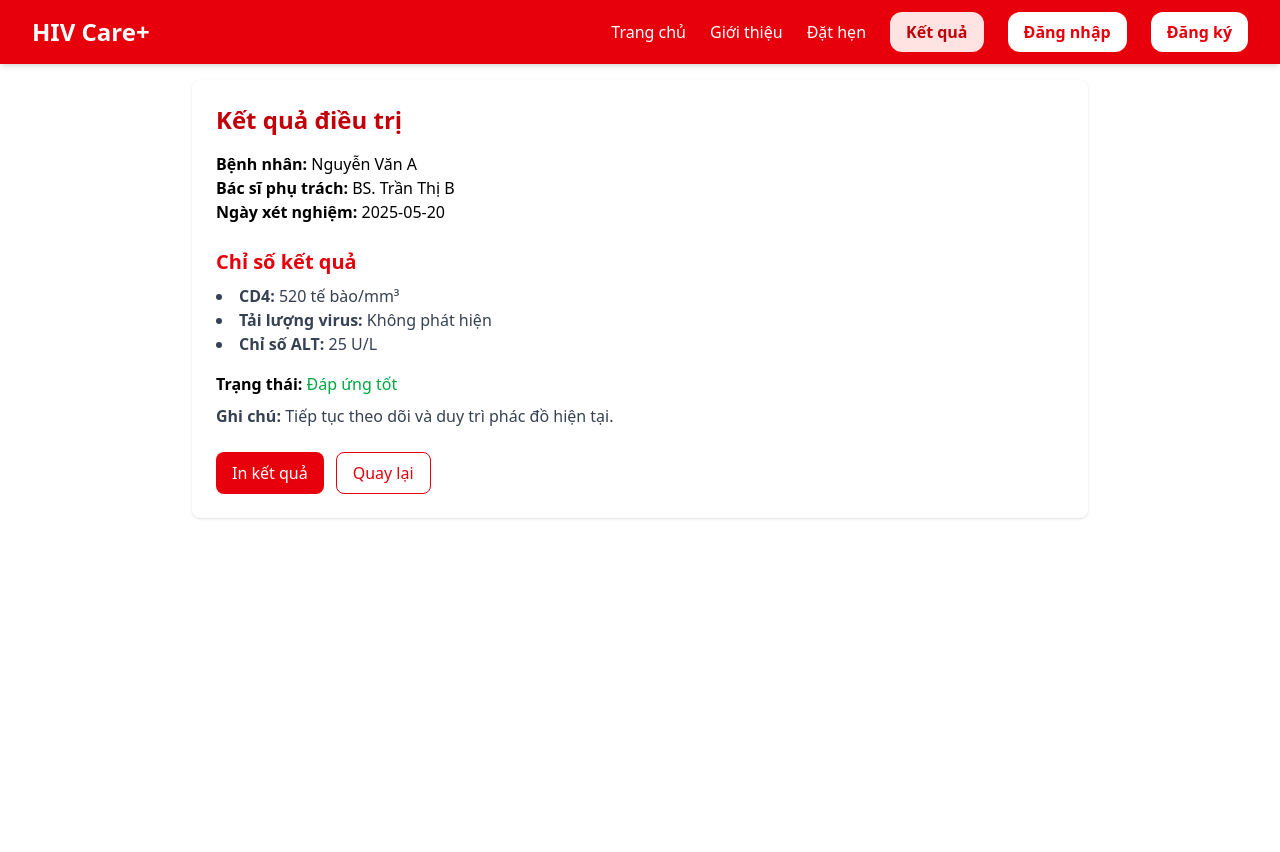
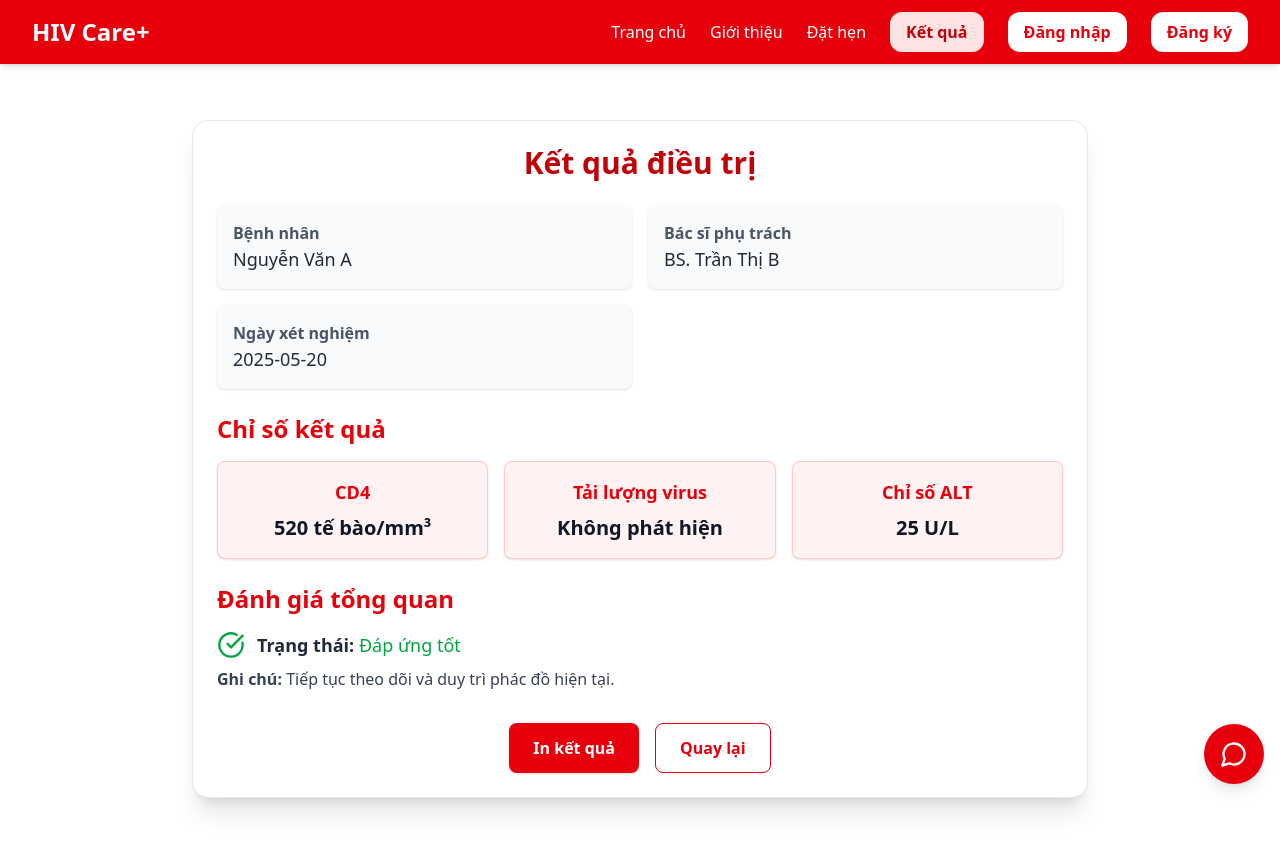
Before and after one commit to YenNhi206/swpHIVproject, a React (Vite) app: page /treatment-results in a window 1280 px wide. Before the commit the page ends 800 px from the top, so only its background shows below. Built offline with nearby package versions, Linux system fonts and the light colour scheme.

Commit message:
sua lai support

```diff
--- a/src/App.jsx
+++ b/src/App.jsx
@@ -1,5 +1,3 @@
-
-// File: src/App.jsx
 import React from "react";
 import { BrowserRouter as Router, Routes, Route } from "react-router-dom";
 
@@ -13,14 +11,12 @@ import NotFoundPage from "./pages/NotFoundPage";
 import LoginPage from "./features/auth/LoginPage";
 import SignupPage from "./features/auth/SignupPage";
 
-
 import AdminDashboard from "./features/dashboard/AdminDashboard";
 import DoctorDashboard from "./features/dashboard/DoctorDashboard";
 import PatientDashboard from "./features/dashboard/PatientDashboard";
 
 import Support from "./features/patientdashboard/Support";
 import Reminder from "./features/patientdashboard/Reminder";
-
 
 import TreatmentDetail from "./features/treatments/TreatmentDetail";
 import TreatmentList from "./features/treatments/TreatmentList";
@@ -33,67 +29,54 @@ import PatientProfile from "./features/users/PatientProfile";
 import AnonymousAppointmentForm from "./features/appointment/AnonymousAppointmentForm";
 import PaymentPage from "./features/payment/PaymentPage";
 
-
-
-import OnlineConsultation from "./features/consultation/OnlineConsultation";
-
+// 👉 Thêm ChatWidget ở đây:
+import ChatWidget from "./components/ChatWidget";
 
 export default function App() {
   return (
     <Router>
       <Routes>
-
         {/* Các route sử dụng MainLayout */}
-
-            <Route path="/consultation"
-          element={
-            <MainLayout>
-              <OnlineConsultation />
-            </MainLayout>
-          }
-        />
-
-        <Route path="/users"
+        <Route
+          path="/users"
           element={
             <MainLayout>
               <PatientProfile />
             </MainLayout>
           }
         />
-
-        <Route path="/treatment-results"
+        <Route
+          path="/treatment-results"
           element={
             <MainLayout>
               <ResultPage />
             </MainLayout>
           }
         />
-
-        <Route path="/treatment"
+        <Route
+          path="/treatment"
           element={
             <MainLayout>
               <TreatmentList />
             </MainLayout>
           }
         />
-
-        <Route path="/treatment/:id"
+        <Route
+          path="/treatment/:id"
           element={
             <MainLayout>
               <TreatmentDetail />
             </MainLayout>
           }
         />
-
-
-        <Route path="/patient"
+        <Route
+          path="/patient"
           element={
             <MainLayout>
               <PatientDashboard />
             </MainLayout>
           }
         />
-
         <Route
           path="/support"
           element={
@@ -102,7 +85,6 @@ export default function App() {
             </MainLayout>
           }
         />
-
         <Route
           path="/reminder"
           element={
@@ -111,20 +93,21 @@ export default function App() {
             </MainLayout>
           }
         />
-
-        <Route path="/admin"
+        <Route
+          path="/admin"
           element={
             <MainLayout>
               <AdminDashboard />
             </MainLayout>
           }
         />
-        <Route path="/doctor"
-        element={
-          <MainLayout>
-            <DoctorDashboard />
-          </MainLayout>
-        }
+        <Route
+          path="/doctor"
+          element={
+            <MainLayout>
+              <DoctorDashboard />
+            </MainLayout>
+          }
         />
         <Route
           path="/"
@@ -143,11 +126,10 @@ export default function App() {
           }
         />
 
-
-
         {/* Các route sử dụng AuthLayout */}
         <Route
-          path="/login" element={
+          path="/login"
+          element={
             <AuthLayout>
               <LoginPage />
             </AuthLayout>
@@ -161,7 +143,6 @@ export default function App() {
             </AuthLayout>
           }
         />
-
         <Route
           path="/appointments"
           element={
@@ -213,6 +194,9 @@ export default function App() {
           }
         />
       </Routes>
+
+      {/* 👉 ChatWidget nằm ngoài Routes để luôn hiển thị */}
+      <ChatWidget />
     </Router>
   );
 }
--- /dev/null
+++ b/src/components/ChatWidget.jsx
@@ -0,0 +1,113 @@
+// src/components/ChatWidget.jsx
+import React, { useState, useRef, useEffect } from "react";
+import { MessageCircle, X } from "lucide-react";
+
+export default function ChatWidget() {
+  const [open, setOpen] = useState(false);
+  const [messages, setMessages] = useState([
+    { from: "doctor", text: "Chào bạn, tôi có thể giúp gì?" },
+  ]);
+  const [input, setInput] = useState("");
+  const chatRef = useRef(null);
+
+  const handleSend = () => {
+    if (!input.trim()) return;
+
+    const newMessages = [...messages, { from: "patient", text: input }];
+    setMessages(newMessages);
+    setInput("");
+
+    setTimeout(() => {
+      setMessages((prev) => [
+        ...prev,
+        {
+          from: "doctor",
+          text: "Cảm ơn bạn, tôi sẽ kiểm tra và tư vấn ngay.",
+        },
+      ]);
+    }, 1000);
+  };
+
+  const handleKeyDown = (e) => {
+    if (e.key === "Enter" && !e.shiftKey) {
+      e.preventDefault();
+      handleSend();
+    }
+  };
+
+  useEffect(() => {
+    if (chatRef.current) {
+      chatRef.current.scrollTop = chatRef.current.scrollHeight;
+    }
+  }, [messages]);
+
+  return (
+    <div className="fixed bottom-4 right-4 z-50">
+      {/* Nút mở chat */}
+      {!open && (
+        <button
+          onClick={() => setOpen(true)}
+          className="bg-red-600 text-white p-4 rounded-full shadow-lg hover:bg-red-700 transition-all"
+        >
+          <MessageCircle size={28} />
+        </button>
+      )}
+
+      {/* Khung chat */}
+      {open && (
+        <div className="w-80 h-96 bg-white rounded-xl shadow-2xl flex flex-col overflow-hidden border border-gray-300">
+          {/* Header */}
+          <div className="flex items-center justify-between bg-red-600 text-white p-3">
+            <span className="font-semibold">Tư vấn trực tuyến</span>
+            <button onClick={() => setOpen(false)}>
+              <X size={20} />
+            </button>
+          </div>
+
+          {/* Nội dung chat */}
+          <div
+            ref={chatRef}
+            className="flex-1 p-3 overflow-y-auto bg-gradient-to-b from-white to-gray-50"
+          >
+            {messages.map((msg, idx) => (
+              <div
+                key={idx}
+                className={`mb-3 flex ${
+                  msg.from === "patient" ? "justify-end" : "justify-start"
+                }`}
+              >
+                <div
+                  className={`max-w-[70%] px-3 py-2 rounded-2xl shadow ${
+                    msg.from === "patient"
+                      ? "bg-red-600 text-white"
+                      : "bg-gray-200 text-gray-800"
+                  }`}
+                >
+                  {msg.text}
+                </div>
+              </div>
+            ))}
+          </div>
+
+          {/* Input */}
+          <div className="p-3 border-t border-gray-200 flex gap-2">
+            <textarea
+              rows={1}
+              value={input}
+              onChange={(e) => setInput(e.target.value)}
+              onKeyDown={handleKeyDown}
+              className="flex-1 border border-gray-300 rounded-2xl px-3 py-2 resize-none focus:outline-none focus:ring-2 focus:ring-red-400"
+              placeholder="Nhập nội dung..."
+            />
+            <button
+              onClick={handleSend}
+              className="bg-red-600 text-white px-4 py-2 rounded-2xl hover:bg-red-700 transition-all shadow"
+            >
+              Gửi
+            </button>
+          </div>
+        </div>
+      )}
+    </div>
+  );
+}
--- a/src/features/treatments/ResultPage.jsx
+++ b/src/features/treatments/ResultPage.jsx
@@ -1,9 +1,10 @@
 import React from "react";
 import { useNavigate } from "react-router-dom";
+import { CheckCircle, AlertCircle } from "lucide-react";
 
 export default function ResultPage() {
-     const navigate = useNavigate(); // dùng để điều hướng trang
-  // Giả lập dữ liệu
+  const navigate = useNavigate();
+
   const result = {
     patientName: "Nguyễn Văn A",
     doctorName: "BS. Trần Thị B",
@@ -18,33 +19,62 @@ export default function ResultPage() {
   };
 
   return (
-    <div className="max-w-4xl mx-auto p-6 bg-white shadow rounded-lg">
-      <h1 className="text-2xl font-bold text-red-700 mb-4">Kết quả điều trị</h1>
-      <p><strong>Bệnh nhân:</strong> {result.patientName}</p>
-      <p><strong>Bác sĩ phụ trách:</strong> {result.doctorName}</p>
-      <p><strong>Ngày xét nghiệm:</strong> {result.testDate}</p>
+    <div className="max-w-4xl mx-auto p-6 my-10 bg-white shadow-xl rounded-2xl border border-gray-200">
+      <h1 className="text-3xl font-extrabold text-red-700 mb-6 text-center">Kết quả điều trị</h1>
 
-      <div className="mt-6">
-        <h2 className="text-xl font-semibold text-red-600 mb-2">Chỉ số kết quả</h2>
-        <ul className="list-disc list-inside text-gray-700">
-          {result.results.map((item, idx) => (
-            <li key={idx}>
-              <strong>{item.label}:</strong> {item.value}
-            </li>
-          ))}
-        </ul>
+      <div className="grid grid-cols-1 sm:grid-cols-2 gap-4 mb-6">
+        <div className="bg-gray-50 p-4 rounded-lg shadow">
+          <p className="font-semibold text-gray-600">Bệnh nhân</p>
+          <p className="text-lg text-gray-800">{result.patientName}</p>
+        </div>
+        <div className="bg-gray-50 p-4 rounded-lg shadow">
+          <p className="font-semibold text-gray-600">Bác sĩ phụ trách</p>
+          <p className="text-lg text-gray-800">{result.doctorName}</p>
+        </div>
+        <div className="bg-gray-50 p-4 rounded-lg shadow">
+          <p className="font-semibold text-gray-600">Ngày xét nghiệm</p>
+          <p className="text-lg text-gray-800">{result.testDate}</p>
+        </div>
       </div>
 
-      <div className="mt-4">
-        <p><strong>Trạng thái:</strong> <span className="text-green-600">{result.status}</span></p>
-        <p className="mt-2 text-gray-700"><strong>Ghi chú:</strong> {result.note}</p>
+      <div className="mb-6">
+        <h2 className="text-2xl font-bold text-red-600 mb-4">Chỉ số kết quả</h2>
+        <div className="grid grid-cols-1 sm:grid-cols-3 gap-4">
+          {result.results.map((item, idx) => (
+            <div
+              key={idx}
+              className="bg-red-50 border border-red-200 p-4 rounded-lg shadow text-center"
+            >
+              <p className="font-semibold text-red-600 text-lg">{item.label}</p>
+              <p className="text-xl font-bold text-gray-900 mt-2">{item.value}</p>
+            </div>
+          ))}
+        </div>
       </div>
 
-      <div className="mt-6 flex gap-3">
-        <button className="px-4 py-2 bg-red-600 text-white rounded-lg hover:bg-red-700">In kết quả</button>
-         <button
+      <div className="mb-6">
+        <h2 className="text-2xl font-bold text-red-600 mb-4">Đánh giá tổng quan</h2>
+        <div className="flex items-center space-x-3 mb-2">
+          {result.status === "Đáp ứng tốt" ? (
+            <CheckCircle className="text-green-600" size={28} />
+          ) : (
+            <AlertCircle className="text-yellow-500" size={28} />
+          )}
+          <p className="text-lg font-medium text-gray-800">
+            <strong>Trạng thái:</strong>{" "}
+            <span className="text-green-600">{result.status}</span>
+          </p>
+        </div>
+        <p className="text-gray-700"><strong>Ghi chú:</strong> {result.note}</p>
+      </div>
+
+      <div className="flex flex-wrap gap-4 justify-center mt-8">
+        <button className="px-6 py-3 bg-red-600 text-white font-semibold rounded-lg shadow hover:bg-red-700 transition">
+          In kết quả
+        </button>
+        <button
           onClick={() => navigate("/")}
-          className="px-4 py-2 border border-red-600 text-red-600 rounded-lg hover:bg-red-100"
+          className="px-6 py-3 border border-red-600 text-red-600 font-semibold rounded-lg hover:bg-red-100 transition"
         >
           Quay lại
         </button>
```
Also changed, not shown: src/features/consultation/OnlineConsultation.jsx (deleted, +0 -91 lines), src/features/patientdashboard/Support.jsx (line endings or trailing spaces).
